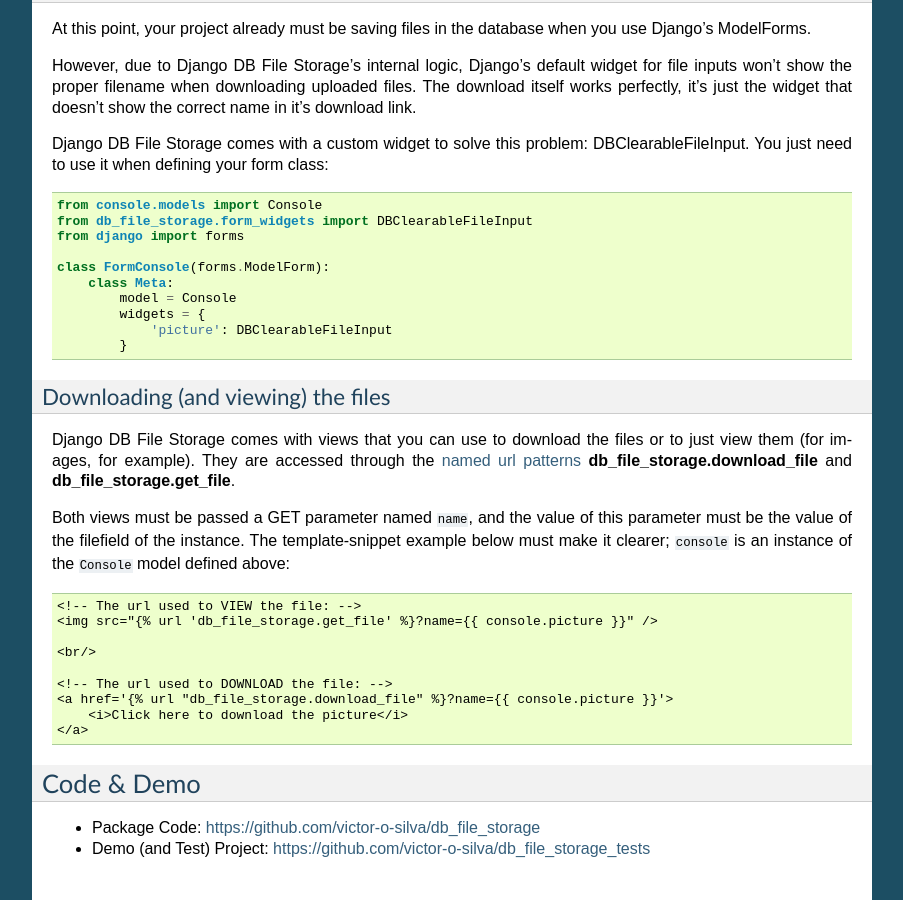
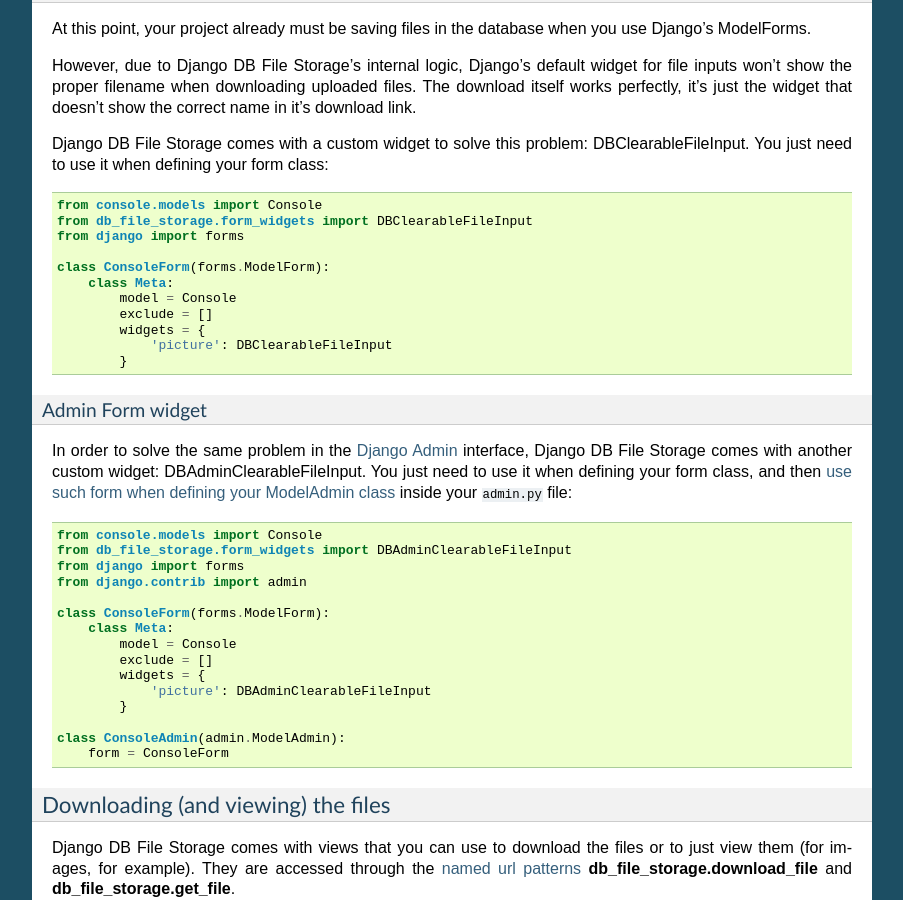
Before and after one commit to Aagam41/db_file_storage, a Sphinx documentation site: the page built from docs/index.rst, in a window 1280 px wide and 900 px high, scrolled down 1958 px. Shown: the whole window, without its empty margins (198-1101 px from the left). Built offline with Sphinx 7.4.7, drawn with Linux system fonts in a browser that asks for light colours.

Commit message:
Updating docs

```diff
--- a/docs/index.rst
+++ b/docs/index.rst
@@ -108,12 +108,34 @@
     from db_file_storage.form_widgets import DBClearableFileInput
     from django import forms
 
-    class FormConsole(forms.ModelForm):
+    class ConsoleForm(forms.ModelForm):
         class Meta:
             model = Console
+            exclude = []
             widgets = {
                 'picture': DBClearableFileInput
             }
+
+Admin Form widget
+~~~~~~~~~~~~~~~~~~~~~~~~
+
+In order to solve the same problem in the `Django Admin <https://docs.djangoproject.com/en/dev/ref/contrib/admin/>`_ interface, Django DB File Storage comes with another custom widget: DBAdminClearableFileInput. You just need to use it when defining your form class, and then `use such form when defining your ModelAdmin class <https://docs.djangoproject.com/en/dev/ref/contrib/admin/#django.contrib.admin.ModelAdmin.form>`_ inside your ``admin.py`` file::
+
+    from console.models import Console
+    from db_file_storage.form_widgets import DBAdminClearableFileInput
+    from django import forms
+    from django.contrib import admin
+
+    class ConsoleForm(forms.ModelForm):
+        class Meta:
+            model = Console
+            exclude = []
+            widgets = {
+                'picture': DBAdminClearableFileInput
+            }
+
+    class ConsoleAdmin(admin.ModelAdmin):
+        form = ConsoleForm
 
 Downloading (and viewing) the files
 ---------------------------------------
```
